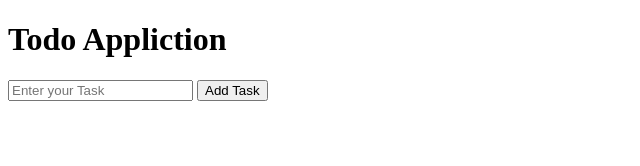
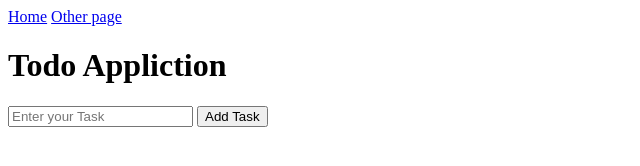
Before and after one commit to anshugpt/Basic-projects, a website: page Todo Appliction/index.html in a window 1280 px wide. Shown: the whole page, without its empty margins (0-640 px from the left). Drawn offline with Linux system fonts and the light colour scheme.

Commit message:
added nav bar

```diff
--- a/Todo Appliction/index.html
+++ b/Todo Appliction/index.html
@@ -8,6 +8,10 @@
     <link rel="stylesheet" href="style.css" />
   </head>
   <body>
+    <nav>
+      <a href="/" aria-current="page">Home</a>
+      <a href="/page2.html">Other page</a>
+    </nav>
     <h1>Todo Appliction</h1>
     <span id="add-task">
       <input type="text" placeholder="Enter your Task" />
```
